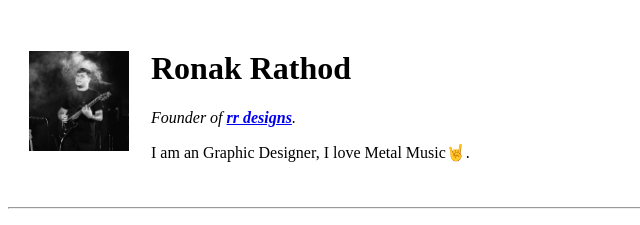
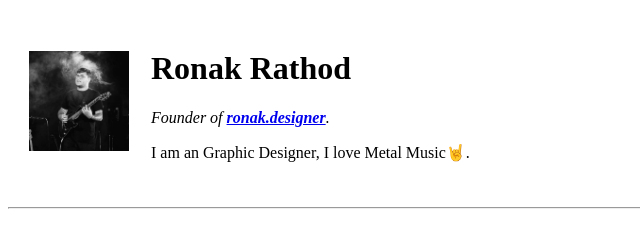
Before and after one commit to thedj0nt/demohtml, a plain HTML site: page index.html in a window 1280 px wide. Shown: the top 225 px of the page, 0-640 px from the left. Drawn offline with Linux system fonts and the light colour scheme; files whose address does not match are found by name.

Commit message:
Update index.html

```diff
--- a/index.html
+++ b/index.html
@@ -12,7 +12,7 @@
       <td><img src="D:\Ronak\Udemy\complete web dev course\Web Development\HTML -Personal Site\profile pic New.jpg" alt="Ronak Rathod picture" height="100px" width="100px"></td>
       <td>
         <h1>Ronak Rathod</h1>
-        <p><em>Founder of <strong><a href="https://www.instagram.com/ronak.designer">rr designs</a></strong>.</em></p>
+        <p><em>Founder of <strong><a href="https://www.instagram.com/ronak.designer/">ronak.designer</a></strong>.</em></p>
         <p>I am an Graphic Designer, I love Metal Music🤘.</p>
       </td>
     </tr>
```
